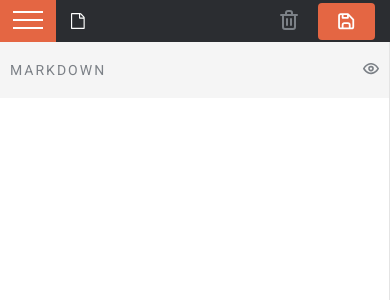
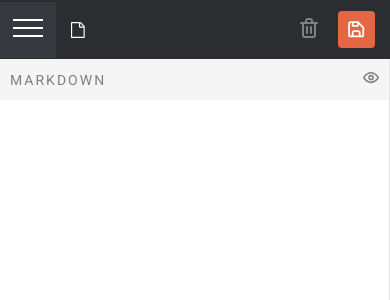
Before and after one commit to caner404/in-browser-markdown-editor, a Vue app: page / in a window 390 px wide. Shown: the top 300 px of the page. Built offline with nearby package versions, Linux system fonts and the light colour scheme; the HTML template or start-up script is replaced by a standard one.

Commit message:
minor mobile design fixes

```diff
--- a/src/components/ActionButton.vue
+++ b/src/components/ActionButton.vue
@@ -59,5 +59,8 @@ button {
   .save > span {
     display: none;
   }
+  .save {
+    padding: 1rem;
+  }
 }
 </style>
--- a/src/components/DocumentList.vue
+++ b/src/components/DocumentList.vue
@@ -37,4 +37,10 @@ ul {
   align-items: flex-start;
   gap: 3rem;
 }
+@media (max-width: 38em) {
+  ul {
+    padding-right: 4rem;
+    overflow: scroll;
+  }
+}
 </style>
--- a/src/components/Editor.vue
+++ b/src/components/Editor.vue
@@ -94,6 +94,9 @@ export default {
   .editor {
     flex-basis: 0%;
   }
+  .editor-header {
+    padding: 1.25rem 1rem;
+  }
   .editor-active {
     flex-basis: 100%;
   }
--- a/src/components/Preview.vue
+++ b/src/components/Preview.vue
@@ -212,4 +212,9 @@ ul {
     align-self: center;
   }
 }
+@media (max-width: 38em) {
+  .preview-header {
+    padding: 1.25rem 1rem;
+  }
+}
 </style>
--- a/src/components/layouts/TheHeader.vue
+++ b/src/components/layouts/TheHeader.vue
@@ -104,6 +104,9 @@ hr {
   }
 }
 @media (max-width: 38em) {
+  header {
+    height: 7vh;
+  }
   .action__container {
     gap: 2rem;
     margin-right: 1.5rem;
--- a/src/components/layouts/TheSidebar.vue
+++ b/src/components/layouts/TheSidebar.vue
@@ -48,7 +48,7 @@ export default {
   left: 0;
   z-index: 999;
   width: 25rem;
-  height: 100%;
+  height: 100vh;
   overflow-x: hidden;
 
   background-color: var(--clr--1000);
```
Also changed, not shown: 8 other files (tests, documents, lock files or other folders).
